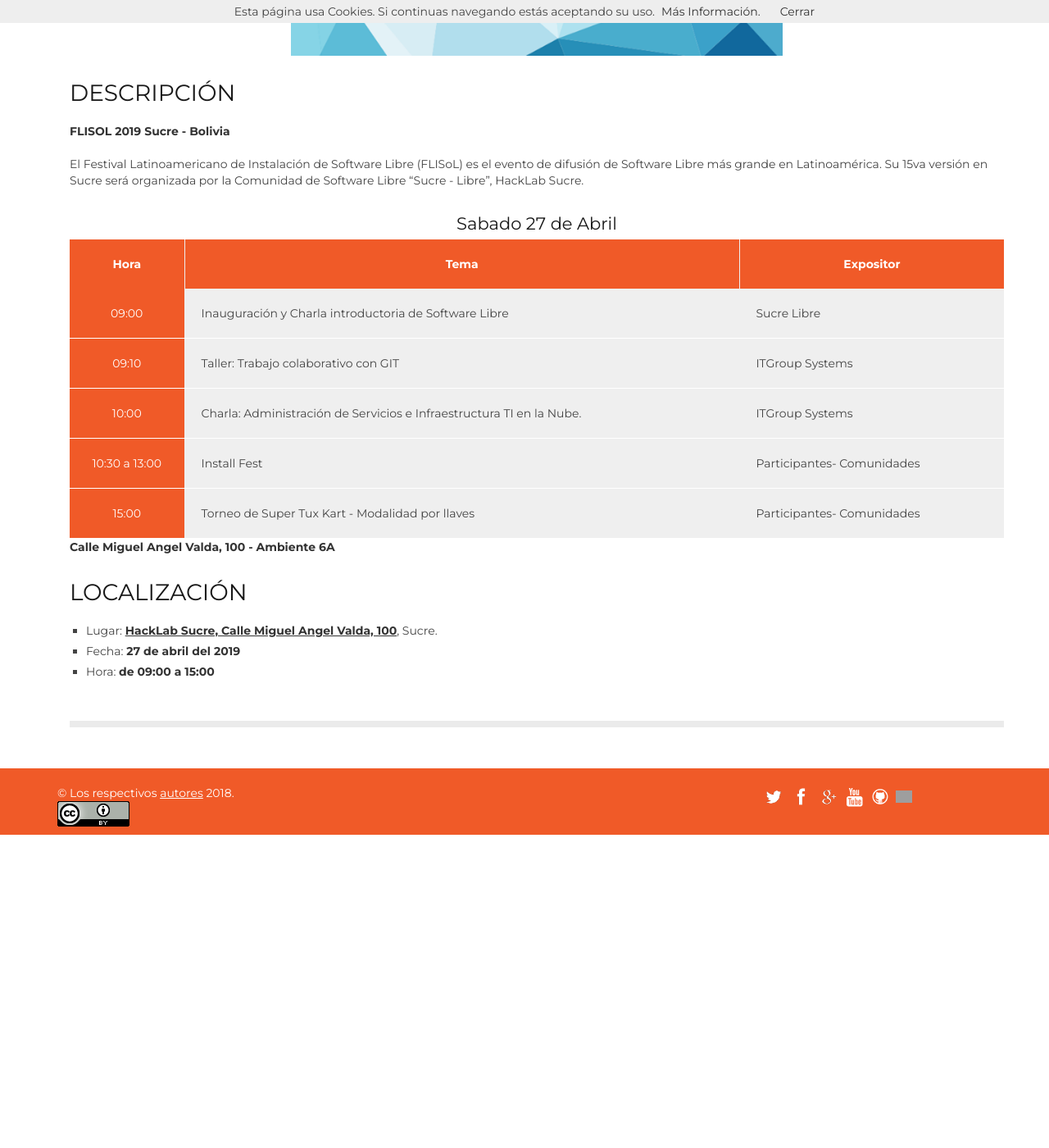
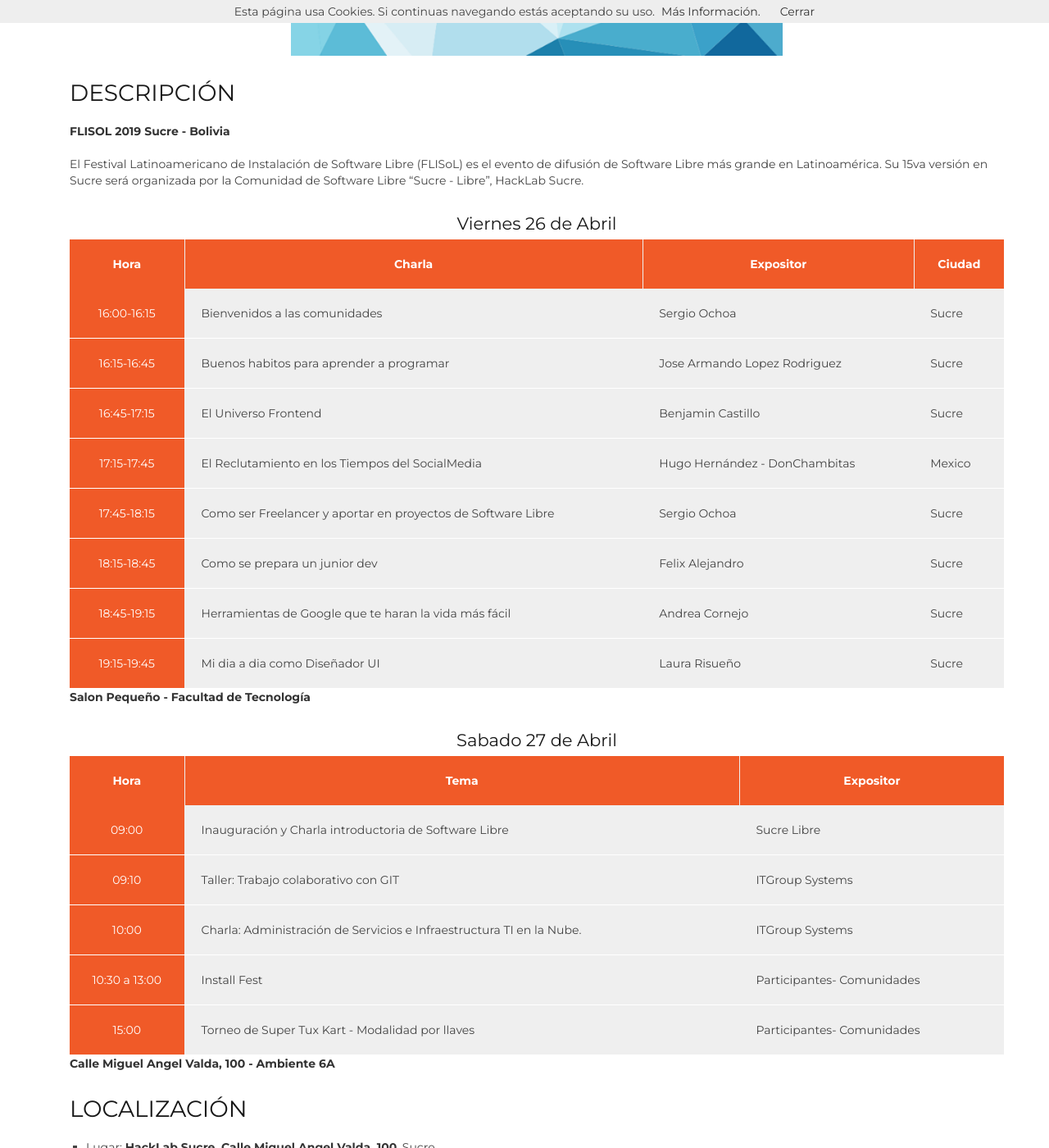
Before and after one commit to HackLab-Sucre/hacklab-sucre.github.io, a Jekyll site: the page built from _posts/2019-04-27-flisol-sucre.md, in a window 1280 px wide and 1400 px high, scrolled down 1487 px. Shown: the whole window at 82% size. Built offline with Jekyll 4.4.1, drawn with Linux system fonts in a browser that asks for light colours; before the commit the page ends 2505 px from its top, so only the background shows below that.

Commit message:
Update 2019-04-27-flisol-sucre.md
agregada las charlas eliminadas

```diff
--- a/_posts/2019-04-27-flisol-sucre.md
+++ b/_posts/2019-04-27-flisol-sucre.md
@@ -22,6 +22,21 @@
 
 El Festival Latinoamericano de Instalación de Software Libre (FLISoL) es el evento de difusión de Software Libre más grande en Latinoamérica. Su 15va versión en Sucre será organizada por la Comunidad de Software Libre "Sucre - Libre", HackLab Sucre.
 
+#### Viernes 26 de Abril
+
+| Hora | Charla | Expositor | Ciudad |
+| ---- | ---- | ---- | ---- |
+|16:00-16:15 | Bienvenidos a las comunidades |Sergio Ochoa | Sucre |
+|16:15-16:45 | Buenos habitos para aprender a programar | Jose Armando Lopez Rodriguez | Sucre |
+|16:45-17:15 |El Universo Frontend|Benjamin Castillo|Sucre|
+|17:15-17:45 |El Reclutamiento en los Tiempos del SocialMedia|Hugo Hernández - DonChambitas|Mexico|
+|17:45-18:15 |Como ser Freelancer y aportar en proyectos de Software Libre|Sergio Ochoa|Sucre|
+|18:15-18:45 |Como se prepara un junior dev|Felix Alejandro |Sucre|
+|18:45-19:15 |Herramientas de Google que te haran la vida más fácil|Andrea Cornejo|Sucre|
+|19:15-19:45 |Mi dia a dia como Diseñador UI|Laura Risueño|Sucre|
+
+**Salon Pequeño - Facultad de Tecnología**
+
 #### Sabado 27 de Abril
 
 | Hora | Tema | Expositor |
```
